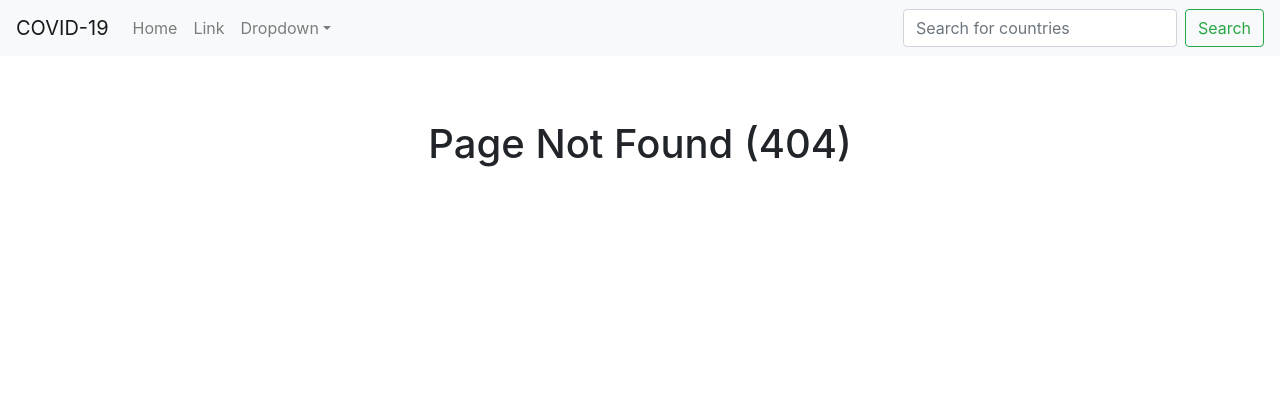
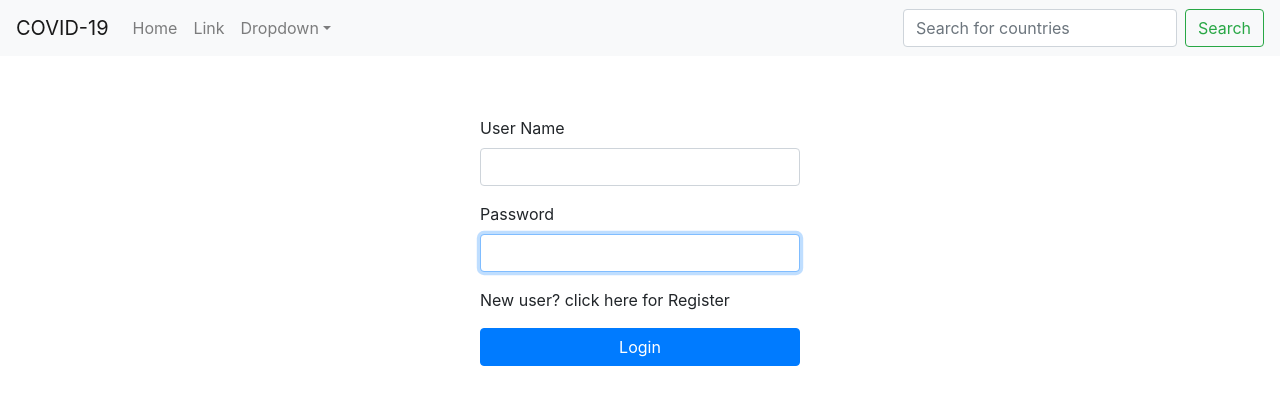
Before and after one commit to janitha000/corona-react-sl, a React (Create React App) app: page /login in a window 1280 px wide. Before the commit this address had no page. Shown: the top 404 px of the page. Built offline with nearby package versions, Linux system fonts and the light colour scheme; the HTML template or start-up script is replaced by a standard one.

Commit message:
Added auth components

```diff
--- a/package.json
+++ b/package.json
@@ -6,6 +6,7 @@
     "@testing-library/jest-dom": "^4.2.4",
     "@testing-library/react": "^9.5.0",
     "@testing-library/user-event": "^7.2.1",
+    "axios": "^0.19.2",
     "bootstrap": "^4.4.1",
     "react": "^16.13.0",
     "react-bootstrap": "^1.0.0-beta.17",
--- a/src/App.js
+++ b/src/App.js
@@ -11,6 +11,8 @@ import NotFound from './NotFound/NotFound'
 import StatCardHospital  from './StatCard/StatCardHospital'
 import HomeSearchCountry from './Home/HomeSearchCountry'
 import Notification from './Notification/Notification'
+import Login from './Auth/Login';
+import Register from './Auth/Register'
 
 function App() {
   return (
@@ -22,6 +24,8 @@ function App() {
           <Route exact path='/hospital' component={StatCardHospital} />
           <Route exact path='/search' component={HomeSearchCountry} />
           <Route exact path='/notification' component={Notification} />
+          <Route exact path='/login' component={Login} />
+          <Route exact path='/Register' component={Register} />
           <Route component={NotFound} />
         </Switch>
 
--- /dev/null
+++ b/src/Auth/Login.css
@@ -0,0 +1,10 @@
+@media all and (min-width: 480px) {
+    .Login {
+      padding: 60px 0;
+    }
+
+    .Login form {
+      margin: 0 auto;
+      max-width: 320px;
+    }
+  }
--- /dev/null
+++ b/src/Auth/Login.js
@@ -0,0 +1,47 @@
+import React, { useState } from 'react'
+import axios from 'axios'
+import { Button } from 'react-bootstrap';
+import './Login.css'
+import FormField from '../Common/FormField'
+import *  as Constants from '../Util/Constants'
+
+
+const Login = () => {
+    const [userName, setUserName] = useState('')
+    const [password, setPassword] = useState('')
+
+    const handleSubmit = (e) => {
+        e.preventDefault();
+        axios.post(Constants.LOGIN_URL, {
+            userName: userName,
+            password: password
+        })
+        .then(res => console.log(res));
+
+    }
+
+    const handleUserNameChange = (data) => {
+        setUserName(data);
+    }
+
+    const handlePasswordChange = (data) => {
+        setPassword(data);
+    }
+
+    const validateForm = () => { return true}
+
+    return (
+        <div className="Login">
+            <form onSubmit={handleSubmit}>
+                <FormField type="text" label = 'User Name' onChangeParent={handleUserNameChange} />
+                <FormField type="password" label = 'Password' onChangeParent={handlePasswordChange} />
+                <p>New user? click here for Register</p>
+                <Button block bsSize="large" disabled={!validateForm()} type="submit">
+                    Login
+          </Button>
+            </form>
+        </div>
+    )
+}
+
+export default Login;
--- /dev/null
+++ b/src/Auth/Register.js
@@ -0,0 +1,69 @@
+import React, { useState } from 'react';
+import axios from 'axios'
+import './Login.css'
+import { Button } from 'react-bootstrap';
+import FormField from '../Common/FormField'
+import * as Constants from '../Util/Constants'
+
+
+
+const Register = () => {
+    const [userName, setUserName] = useState('');
+    const [password, setPassword] = useState('');
+    const [firstName, setFirstName] = useState('');
+    const [lastName, setLastName] = useState('');
+    const [email, setEmail] = useState('');
+
+    const handleUserNameChange = (data) => {
+        setUserName(data)
+    }
+    const handleFirstNameChange = (data) => {
+        setFirstName(data);
+    }
+
+    const handleLastNameChange = (data) => {
+        setLastName(data);
+    }
+
+    const handlePasswordChange = (data) => {
+        setPassword(data);
+    }
+
+    const handleEmailChange = (data) => {
+        setEmail(data);
+    }
+
+    const handleSubmit = (e) => {
+        e.preventDefault();
+        axios.post(Constants.REGISTER_URL, {
+            name: userName,
+            email: email,
+            firstName: firstName,
+            lastName: lastName,
+            password: password
+        })
+        .then(res => console.log(res));
+
+    }
+
+    const validateForm = () => { return true }
+
+
+    return (
+        <div className="Login">
+            <form onSubmit={handleSubmit}>
+                <FormField type="text" label='Email' onChangeParent={handleEmailChange} />
+                <FormField type="text" label='User Name' onChangeParent={handleUserNameChange} />
+                <FormField type="text" label='First Name' onChangeParent={handleFirstNameChange} />
+                <FormField type="text" label='Last Name' onChangeParent={handleLastNameChange} />
+                <FormField type="password" label='Password' onChangeParent={handlePasswordChange} />
+
+                <Button block bsSize="large" disabled={!validateForm()} type="submit">
+                    Register
+          </Button>
+            </form>
+        </div>
+    )
+}
+
+export default Register;
--- /dev/null
+++ b/src/Common/FormField.js
@@ -0,0 +1,17 @@
+import React from 'react';
+import { FormGroup, FormLabel, FormControl } from 'react-bootstrap';
+
+const FormField = ({type, label, onChangeParent}) => {
+    return (
+        <FormGroup bsSize="large">
+            <FormLabel>{label}</FormLabel>
+            <FormControl
+                autoFocus
+                type={type}
+                onChange={e => onChangeParent(e.target.value)}
+            />
+        </FormGroup>
+    )
+}
+
+export default FormField;
--- a/src/Util/Constants.js
+++ b/src/Util/Constants.js
@@ -1,4 +1,6 @@
 export const STAT_URL_SL = "http://hpb.health.gov.lk/api/get-current-statistical"
-
 export const STAT_UTL_ALL_SUMMARY = "https://coronavirus-19-api.herokuapp.com/all"
 export const STAT_URL_COUNTRIES = "https://coronavirus-19-api.herokuapp.com/countries"
+
+export const LOGIN_URL = "http://localhost:3001/auth/login"
+export const REGISTER_URL = "http://localhost:3001/auth/register"
```
Also changed, not shown: 1 other file (tests, documents, lock files or other folders).
